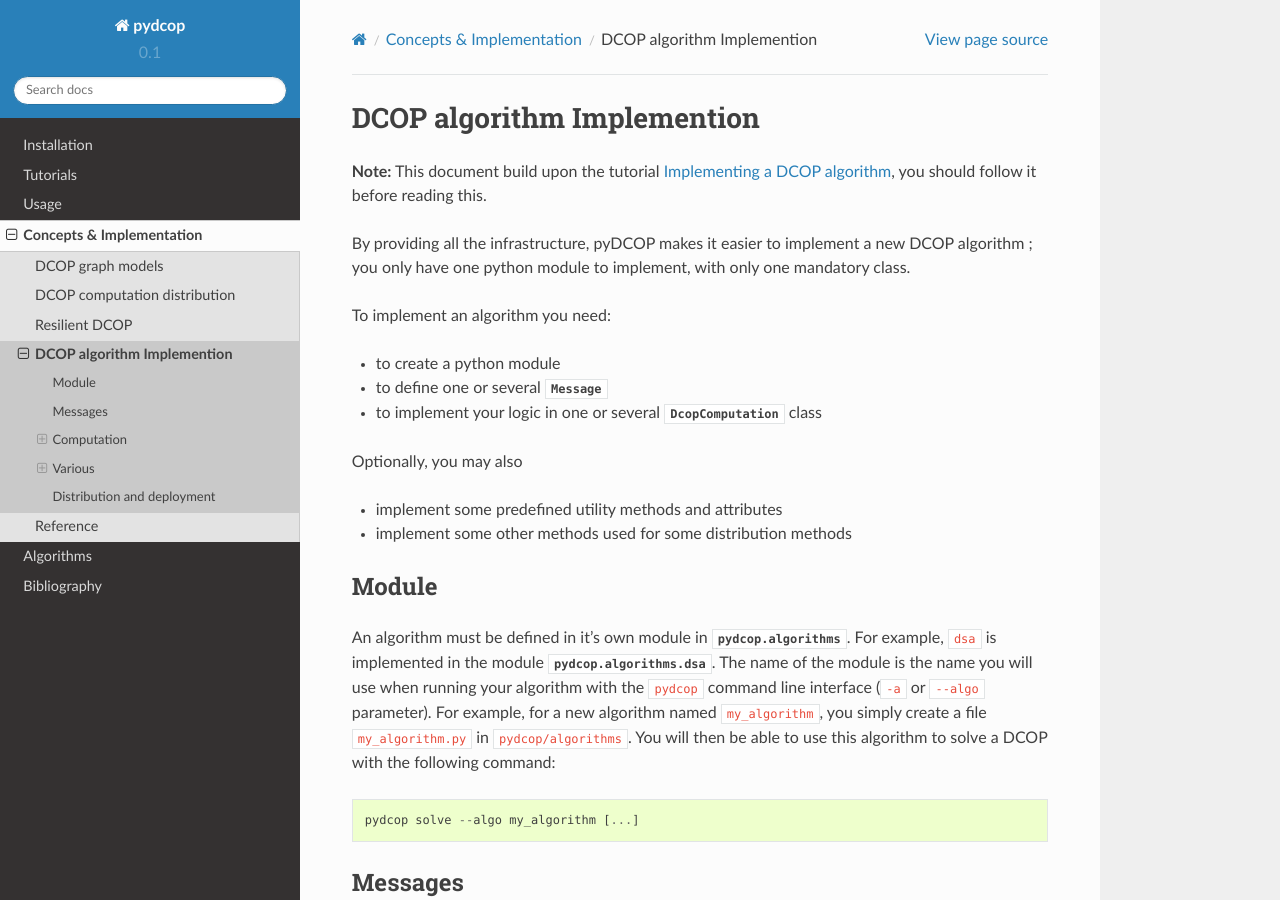
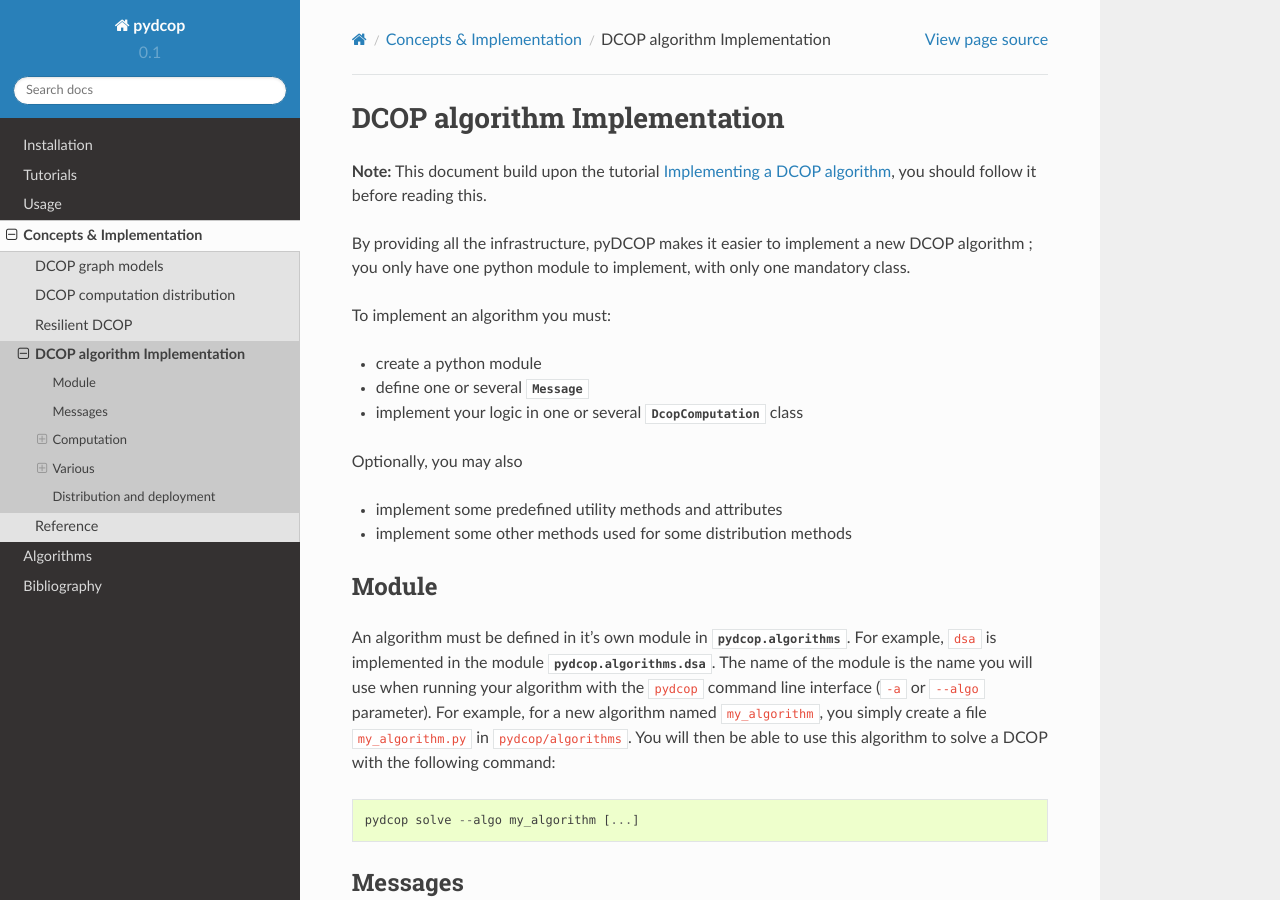
Before and after one commit to Orange-OpenSource/pyDcop, a Sphinx documentation site: the page built from docs/implementation/algorithms.rst, in a window 1280 px wide and 900 px high. Built offline with Sphinx 7.4.7 and the Read the Docs theme 2.0.0, drawn with Linux system fonts in a browser that asks for light colours.

Commit message:
Doc: improve algorithms package doc

```diff
--- a/docs/implementation/algorithms.rst
+++ b/docs/implementation/algorithms.rst
@@ -2,8 +2,8 @@
 
 .. _implementation_algorithms:
 
-DCOP algorithm Implemention
-===========================
+DCOP algorithm Implementation
+=============================
 
 **Note:** This document build upon the tutorial
 :ref:`tutorials_algorithm_implementation`,
@@ -15,11 +15,11 @@ new DCOP algorithm ; you only have one python module to implement,
 with only one mandatory class.
 
 
-To implement an algorithm you need:
+To implement an algorithm you must:
 
-- to create a python module
-- to define one or several :class:`.Message`
-- to implement your logic in one or several
+- create a python module
+- define one or several :class:`.Message`
+- implement your logic in one or several
   :class:`.DcopComputation` class
 
 Optionally, you may also
```
Also changed, not shown: docs/implementation/reference/algorithms.rst (+0 -13 lines), docs/implementation/reference/pydcop.algorithms/AlgorithmDef.rst (added, +22 -0 lines), docs/implementation/reference/pydcop.algorithms/ComputationDef.rst (added, +7 -0 lines), 1 other file.
